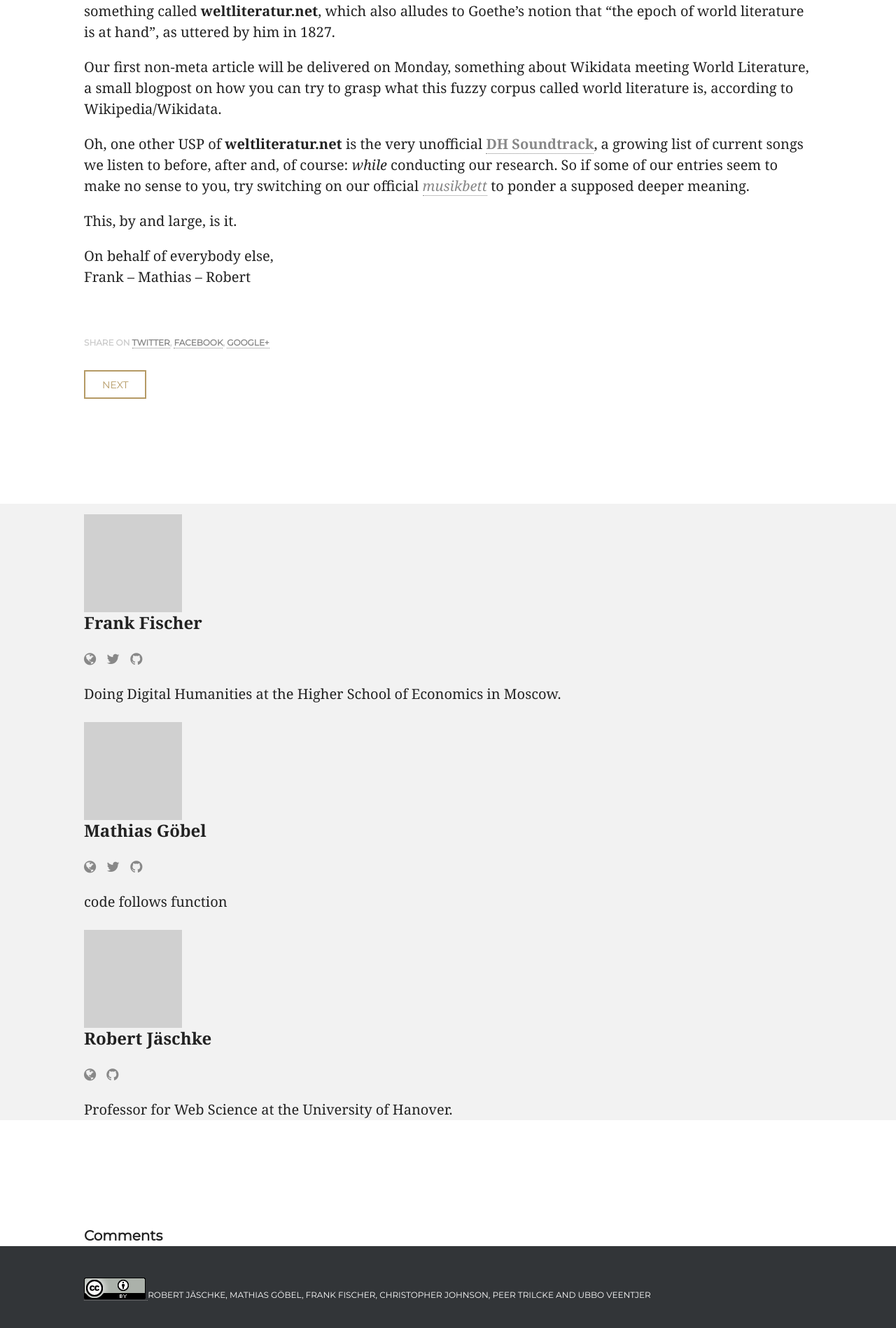
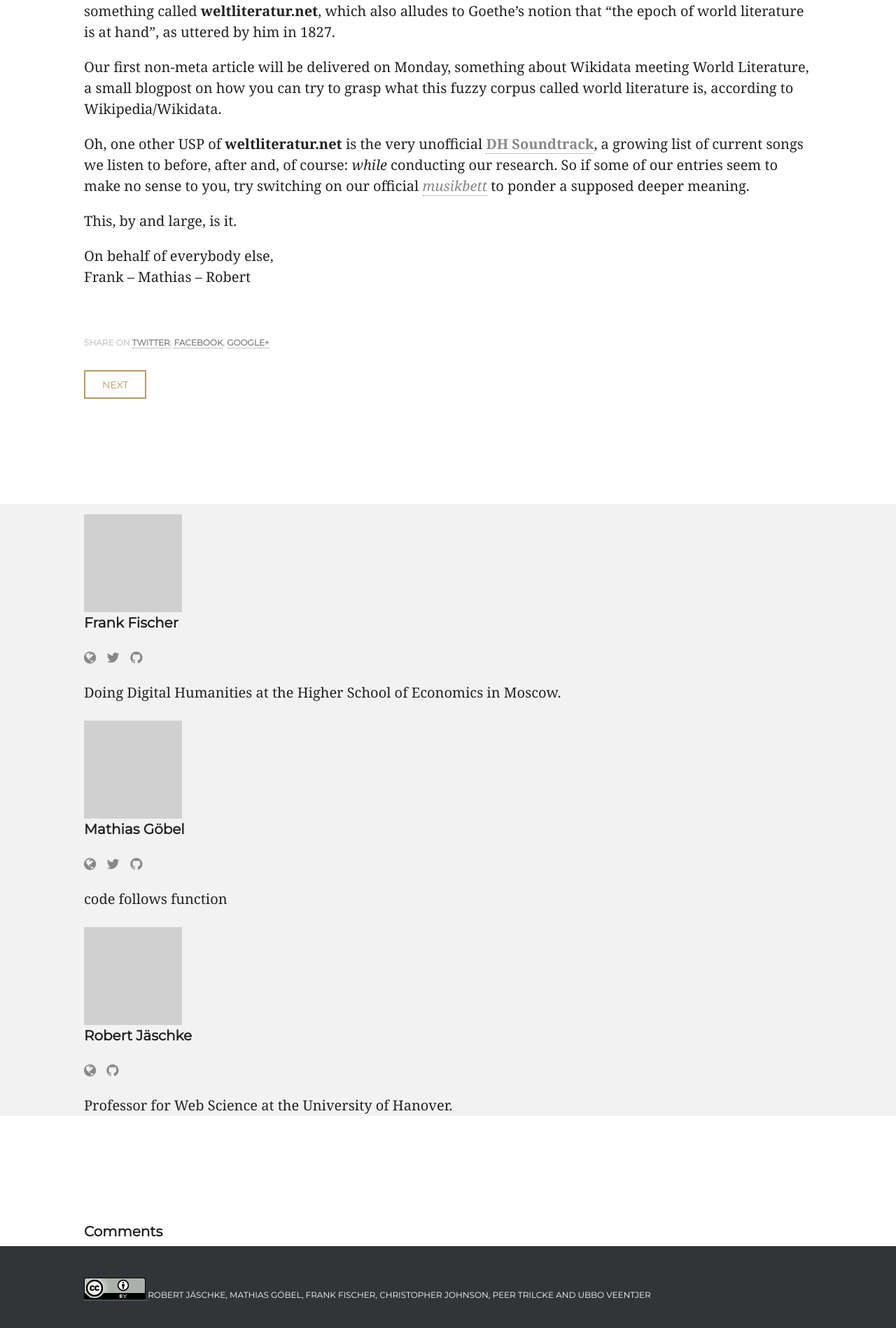
Before and after one commit to weltliteratur/blog, a Jekyll site: the page built from _posts/2016-04-23-This-is-weltliteratur-net.markdown, in a window 1280 px wide. Shown: the part 1211-3109 px from the top of the page at 70% size. Built offline with Jekyll 4.4.1, drawn with Linux system fonts in a browser that asks for light colours; nearby versions of some CDN libraries; some web fonts are replaced; comment, search, counter and statistics services are not loaded; grey boxes are pictures that could not be loaded.

Commit message:
reverted back to validate HTML

```diff
--- a/_includes/authors.html
+++ b/_includes/authors.html
@@ -8,7 +8,7 @@
 	  <div class="avatarwrapper">
             <img itemprop="image" src="https://www.gravatar.com/avatar/{{ site.authors[author].gravatar }}?s=140" class="author-avatar" alt="{{ site.authors[author].name }}'s photo">
           </div>
-          <span itemprop="name">{{ site.authors[author].name }}</span>
+          <h2 itemprop="name">{{ site.authors[author].name }}</h2>
 <ul>
 {% if site.authors[author].web %}
 <li><a href="{{ site.authors[author].web }}" itemprop="url"><i class="fa fa-globe" aria-hidden="true"></i></a></li>
```
